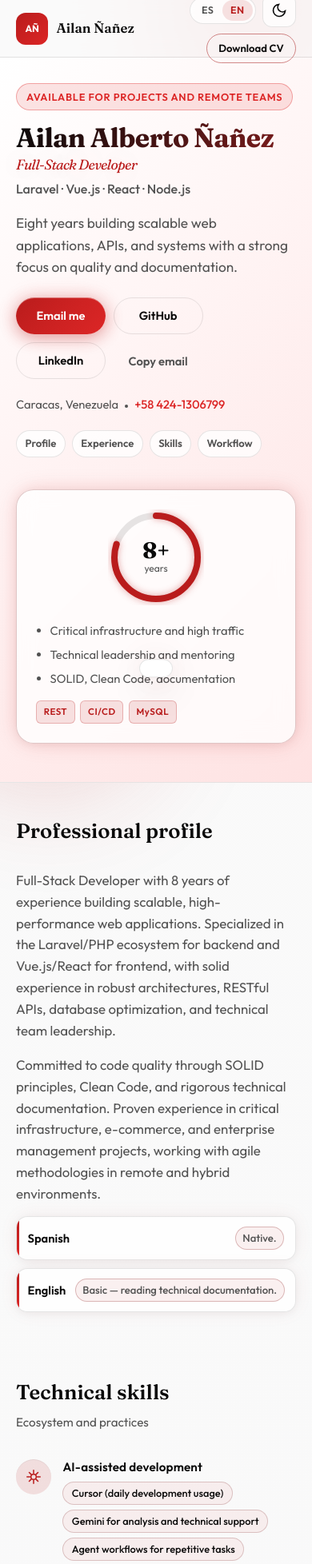
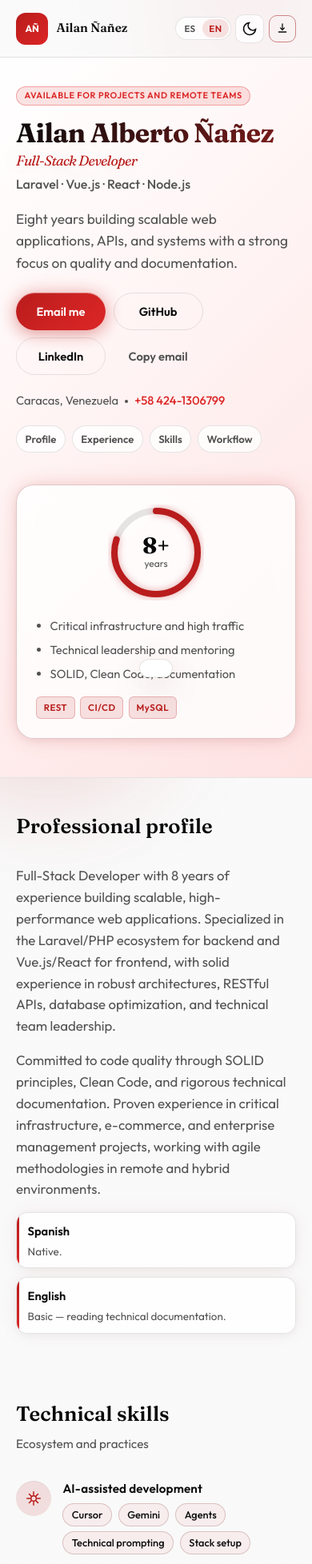
Before and after one commit to 41L4N/41L4N.github.io, a Vue app: page / in a window 390 px wide. Shown: the top 1956 px of the page at 80% size. Built offline with nearby package versions, Linux system fonts and the light colour scheme.

Commit message:
Refactor localization entries in English and Spanish JSON files for AI-related skills, simplifying keys and improving clarity. Update styles in Hero, Profile, SiteHeader, and Skills components for enhanced responsiveness and accessibility, including media queries for better mobile support.

```diff
--- a/src/plugins/vue-i18n/locales/en.json
+++ b/src/plugins/vue-i18n/locales/en.json
@@ -164,12 +164,11 @@
 			},
 			"ai": {
 				"name": "AI-assisted development",
-				"cursor": "Cursor (daily development usage)",
-				"gemini": "Gemini for analysis and technical support",
-				"agents": "Agent workflows for repetitive tasks",
-				"prompting": "Prompting focused on code and docs",
-				"stackConfig": "Assisted stack and workflow configuration",
-				"notebooksGems": "Notebooks/Gems for context organization"
+				"cursor": "Cursor",
+				"gemini": "Gemini",
+				"agents": "Agents",
+				"prompts": "Technical prompting",
+				"stackSetup": "Stack setup"
 			}
 		}
 	},
--- a/src/plugins/vue-i18n/locales/es.json
+++ b/src/plugins/vue-i18n/locales/es.json
@@ -164,12 +164,11 @@
 			},
 			"ai": {
 				"name": "IA aplicada al desarrollo",
-				"cursor": "Cursor (uso diario en desarrollo)",
-				"gemini": "Gemini para análisis y apoyo técnico",
-				"agents": "Uso de agentes para tareas repetitivas",
-				"prompting": "Prompting enfocado en código y documentación",
-				"stackConfig": "Configuración asistida de stacks y flujos",
-				"notebooksGems": "Cuadernos/Gems para organización y contexto"
+				"cursor": "Cursor",
+				"gemini": "Gemini",
+				"agents": "Agentes",
+				"prompts": "Prompts técnicos",
+				"stackSetup": "Setup de stack"
 			}
 		}
 	},
--- a/src/views/Hero.vue
+++ b/src/views/Hero.vue
@@ -176,16 +176,21 @@ const statRingCssVars = {
 
 	&__eyebrow {
 		display: inline-block;
-		font-size: 0.8rem;
+		font-size: clamp(0.68rem, 1.9vw, 0.8rem);
 		font-weight: 600;
-		letter-spacing: 0.06em;
+		letter-spacing: clamp(0.02em, 0.22vw, 0.06em);
+		line-height: 1.25;
 		text-transform: uppercase;
 		color: var(--accent-2);
 		margin: 0 0 1rem;
-		padding: 0.35rem 0.75rem;
+		padding: clamp(0.28rem, 1vw, 0.35rem) clamp(0.6rem, 2.4vw, 0.75rem);
 		border-radius: 999px;
 		background: var(--accent-2-soft);
 		border: 1px solid color-mix(in srgb, var(--accent-2) 35%, transparent);
+
+		@media (max-width: 640px) {
+			max-width: 100%;
+		}
 	}
 
 	&__title {
--- a/src/views/Profile.vue
+++ b/src/views/Profile.vue
@@ -85,9 +85,9 @@ const languageEntries = [
 		border-radius: var(--radius-md);
 		padding: 0.72rem 0.85rem;
 		display: flex;
-		align-items: center;
-		justify-content: space-between;
-		gap: 0.7rem;
+		flex-direction: column;
+		align-items: flex-start;
+		gap: 0.25rem;
 		color: var(--text-muted);
 		box-shadow: var(--shadow-sm);
 		position: relative;
@@ -111,14 +111,10 @@ const languageEntries = [
 	}
 
 	&__languages-level {
-		font-size: 0.82rem;
-		font-weight: 500;
+		font-size: 0.84rem;
+		font-weight: 400;
 		color: var(--text-muted);
-		background: color-mix(in srgb, var(--accent-soft) 55%, var(--surface-solid));
-		border: 1px solid color-mix(in srgb, var(--accent) 18%, var(--border));
-		border-radius: 999px;
-		padding: 0.2rem 0.55rem;
-		white-space: nowrap;
+		line-height: 1.35;
 	}
 }
 </style>
--- a/src/views/SiteHeader.vue
+++ b/src/views/SiteHeader.vue
@@ -66,8 +66,24 @@
 					class="btn btn--outline btn--sm site-header__cv-btn"
 					:href="cvHref"
 					:download="cvDownloadFilename"
+					:aria-label="t('header.downloadCv')"
+					:title="t('header.downloadCv')"
 				>
-					{{ t('header.downloadCv') }}
+					<svg
+						class="site-header__cv-icon"
+						viewBox="0 0 24 24"
+						fill="none"
+						stroke="currentColor"
+						stroke-width="1.9"
+						stroke-linecap="round"
+						stroke-linejoin="round"
+						aria-hidden="true"
+					>
+						<path d="M12 3v11" />
+						<path d="M8.5 10.5 12 14l3.5-3.5" />
+						<path d="M5 18h14" />
+					</svg>
+					<span class="site-header__cv-label">{{ t('header.downloadCv') }}</span>
 				</a>
 			</div>
 		</div>
@@ -148,6 +164,10 @@ function toggleTheme() {
 	&__brand-text {
 		font-family: var(--font-display);
 		font-size: 1.05rem;
+
+		@media (max-width: 640px) {
+			font-size: 0.96rem;
+		}
 	}
 
 	&__nav {
@@ -178,6 +198,11 @@ function toggleTheme() {
 		gap: 0.5rem;
 		flex-wrap: wrap;
 		justify-content: flex-end;
+
+		@media (max-width: 640px) {
+			flex-wrap: nowrap;
+			gap: 0.35rem;
+		}
 	}
 
 	&__lang-switch {
@@ -186,6 +211,10 @@ function toggleTheme() {
 		border-radius: 999px;
 		padding: 3px;
 		background: var(--surface);
+
+		@media (max-width: 640px) {
+			padding: 2px;
+		}
 	}
 
 	&__lang-btn {
@@ -200,6 +229,11 @@ function toggleTheme() {
 		border-radius: 999px;
 		cursor: pointer;
 		transition: background 0.2s, color 0.2s;
+
+		@media (max-width: 640px) {
+			font-size: 0.72rem;
+			padding: 0.28rem 0.52rem;
+		}
 
 		&:hover {
 			color: var(--text);
@@ -235,6 +269,12 @@ function toggleTheme() {
 			outline: none;
 			box-shadow: var(--ring-focus);
 		}
+
+		@media (max-width: 640px) {
+			width: 36px;
+			height: 36px;
+			border-radius: 10px;
+		}
 	}
 
 	&__theme-icon {
@@ -256,6 +296,10 @@ function toggleTheme() {
 	}
 
 	&__cv-btn {
+		display: inline-flex;
+		align-items: center;
+		justify-content: center;
+		gap: 0.45rem;
 		border-color: color-mix(in srgb, var(--accent) 45%, var(--border));
 		color: var(--text);
 
@@ -263,6 +307,26 @@ function toggleTheme() {
 			border-color: color-mix(in srgb, var(--accent) 68%, var(--border));
 			background: color-mix(in srgb, var(--accent-soft) 35%, var(--surface));
 		}
+
+		@media (max-width: 640px) {
+			width: 34px;
+			height: 34px;
+			min-width: 34px;
+			padding: 0;
+			border-radius: 10px;
+		}
+	}
+
+	&__cv-icon {
+		width: 16px;
+		height: 16px;
+		flex-shrink: 0;
+	}
+
+	&__cv-label {
+		@media (max-width: 640px) {
+			display: none;
+		}
 	}
 }
 </style>
--- a/src/views/Skills.vue
+++ b/src/views/Skills.vue
@@ -118,9 +118,8 @@ const categories = [
 			'skills.categories.ai.cursor',
 			'skills.categories.ai.gemini',
 			'skills.categories.ai.agents',
-			'skills.categories.ai.prompting',
-			'skills.categories.ai.stackConfig',
-			'skills.categories.ai.notebooksGems',
+			'skills.categories.ai.prompts',
+			'skills.categories.ai.stackSetup',
 		],
 	},
 	{
```
